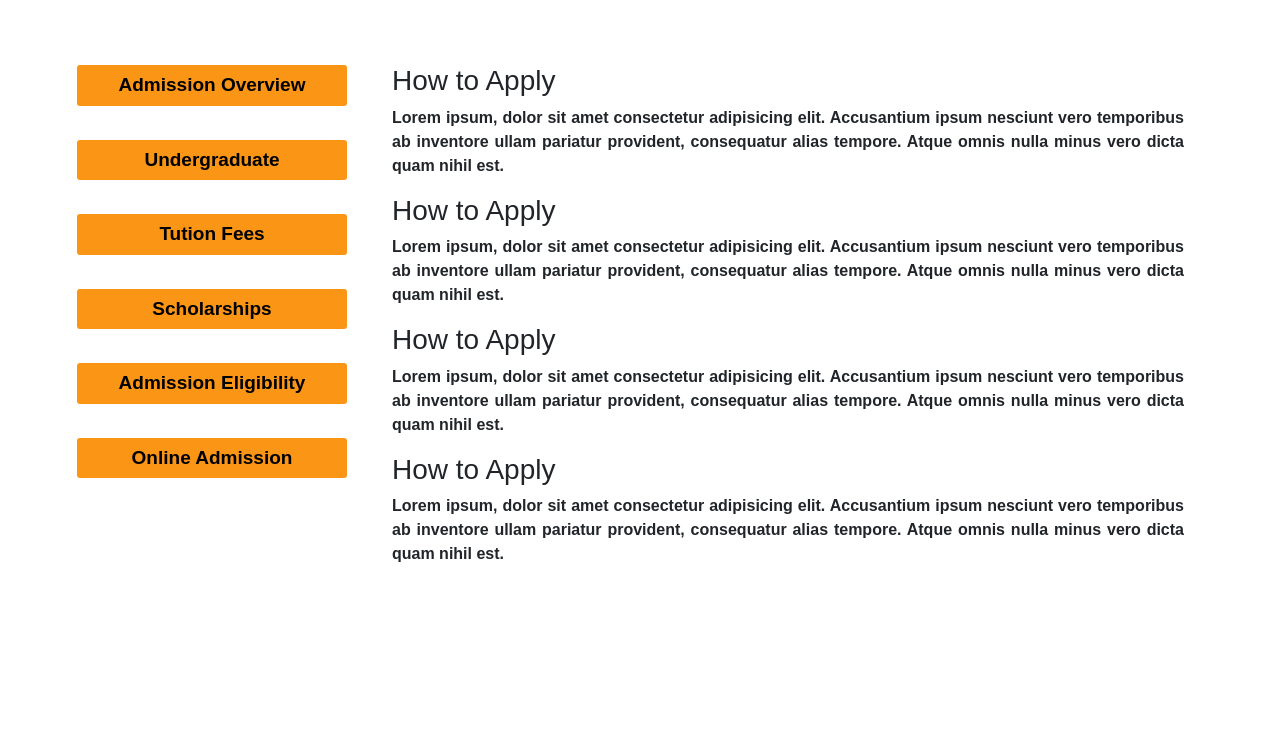
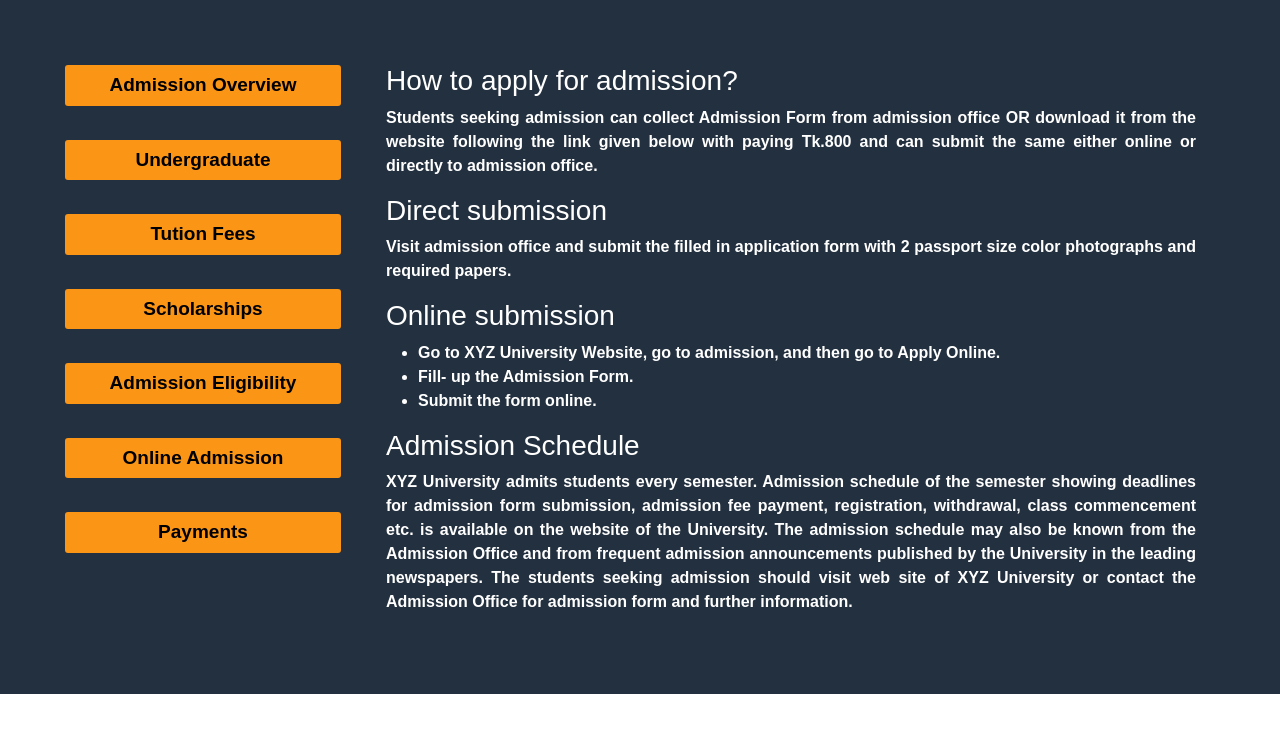
Before and after one commit to iqbal9865/Admission-Funnel, a React (Create React App) app: page /admissionInfo in a window 1280 px wide. Shown: the top 732 px of the page. Built offline with nearby package versions, Linux system fonts and the light colour scheme.

Commit message:
admission overview

```diff
--- a/src/components/AdmissionInfo/AdmissionOverview/AdmissionOverview.js
+++ b/src/components/AdmissionInfo/AdmissionOverview/AdmissionOverview.js
@@ -1,32 +1,44 @@
 import React from 'react';
 import SideBar from '../SideBar/SideBar';
+import AdmissionOverviewCSS from './AdmissionOverview.module.css'
 const AdmissionOverview = () => {
+   document.title = "Admission Overview - XYZ University"
     return (
 
+        <div className="" style={{backgroundColor:'#23303F', color:'white'}}>
+            <div className='row p-5' >
 
-            <div className='row m-5'>
                 <div className='col-md-3 col-sm-12'>
                     <SideBar />
                 </div>
 
                 <div className="col-md-9 col-sm-12 px-lg-5 py-3" style={{textAlign:'justify', fontWeight:'700'}}>
-                    <h3>How to Apply</h3>
-                    <p>Lorem ipsum, dolor sit amet consectetur adipisicing elit. Accusantium ipsum nesciunt vero temporibus ab inventore ullam pariatur provident, consequatur alias tempore. Atque omnis nulla minus vero dicta quam nihil est.</p>
+                    <h3>How to apply for admission?</h3>
+                    <p>Students seeking admission can collect Admission Form from admission office OR download it from the website following the link given below with paying Tk.800  and can submit the same either online or directly to admission office.</p>
 
 
-                    <h3>How to Apply</h3>
-                    <p>Lorem ipsum, dolor sit amet consectetur adipisicing elit. Accusantium ipsum nesciunt vero temporibus ab inventore ullam pariatur provident, consequatur alias tempore. Atque omnis nulla minus vero dicta quam nihil est.</p>
+                    <h3>Direct submission</h3>
+                    <p>
+                    Visit admission office and submit the filled in application form with 2 passport size color photographs and required papers.
+                    </p>
 
-                    <h3>How to Apply</h3>
-                    <p>Lorem ipsum, dolor sit amet consectetur adipisicing elit. Accusantium ipsum nesciunt vero temporibus ab inventore ullam pariatur provident, consequatur alias tempore. Atque omnis nulla minus vero dicta quam nihil est.</p>
+                    <h3>Online submission</h3>
+                    <p>
+                        <ul>
+                            <li>Go to XYZ University Website, go to admission, and then go to Apply Online.</li>
+                            <li>Fill- up the Admission Form.</li>
 
-                    <h3>How to Apply</h3>
-                    <p>Lorem ipsum, dolor sit amet consectetur adipisicing elit. Accusantium ipsum nesciunt vero temporibus ab inventore ullam pariatur provident, consequatur alias tempore. Atque omnis nulla minus vero dicta quam nihil est.</p>
+                            <li>Submit the form online.</li>
+
+                        </ul></p>
+
+                    <h3>Admission Schedule</h3>
+                    <p>XYZ University admits students every semester. Admission schedule of the semester showing deadlines for admission form submission, admission fee payment, registration, withdrawal, class commencement etc. is available on the website of the University. The admission schedule may also be known from the Admission Office and from frequent admission announcements published by the University in the leading newspapers. The students seeking admission should visit web site of XYZ University or contact the Admission Office for admission form and further information.</p>
 
                 </div>
 
             </div>
-
+        </div>
 
     );
 };
--- /dev/null
+++ b/src/components/AdmissionInfo/AdmissionOverview/AdmissionOverview.module.css
@@ -0,0 +1,6 @@
+/* .admissionOverviewContainer{
+    background-image: url('../../../images/Untitled\ design\ \(10\).png');
+    background-size: cover;
+    background-position: center;
+    background-repeat: no-repeat;
+} */
--- a/src/components/AdmissionInfo/SideBar/SideBar.js
+++ b/src/components/AdmissionInfo/SideBar/SideBar.js
@@ -12,6 +12,7 @@ const SideBar = () => {
                 <button  className="btn m-3 form-control button"> <Link className='link' to='/scholarships'> Scholarships</Link></button> <br/>
                 <button   className="btn m-3 form-control button"> <Link className='link' to="/AdmissionEligibility"> Admission Eligibility </Link> </button> <br/>
                 <button  className="btn m-3 form-control button"> <Link className='link' to="/onlineAdmission"> Online Admission </Link></button> <br/>
+                <button  className="btn m-3 form-control button"> <Link className='link' to="/payments"> Payments </Link></button> <br/>
 
         </div>
     );
```
